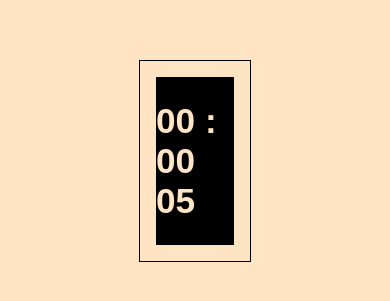
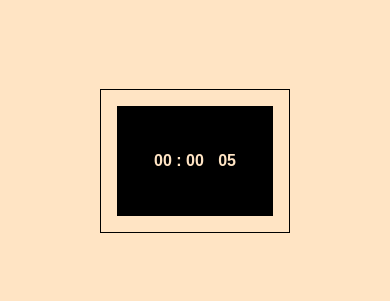
Before and after one commit to tariksitki/Project_Digital_Clock, a plain HTML site: page index.html in a window 390 px wide. Shown: the part 261-562 px from the top of the page. Drawn offline with Linux system fonts and the light colour scheme.

Commit message:
project completed

```diff
--- a/style.css
+++ b/style.css
@@ -17,8 +17,8 @@
 
 .clock-div {
     background-color: black;
-    width: 20%;
-    height: 20%;
+    width: 30%;
+    height: 23%;
     display: flex;
     justify-content: center;
     align-items: center;
@@ -35,3 +35,50 @@ h1 {
 .hidden {
     visibility: hidden;
 }
+
+@media only screen and (max-width: 992px) {
+    h1 {
+        font-size: 1.5rem;
+    }
+    .clock-div {
+
+        /* width: 25%; */
+        height: 20%;
+    }
+}
+
+@media only screen and (max-width: 778px) {
+    .clock-div {
+
+        /* width: 25%; */
+        height: 17%;
+
+    }
+    h1 {
+        font-size: 1.2rem;
+    }
+}
+
+@media only screen and (max-width: 600px) {
+    .clock-div {
+
+        /* width: 25%; */
+        height: 13%;
+
+    }
+    h1 {
+        font-size: 1rem;
+    }
+}
+
+@media only screen and (max-width: 400px) {
+    .clock-div {
+
+        width: 40%;
+        height: 13%;
+
+    }
+    h1 {
+        font-size: 1rem;
+    }
+}
```
